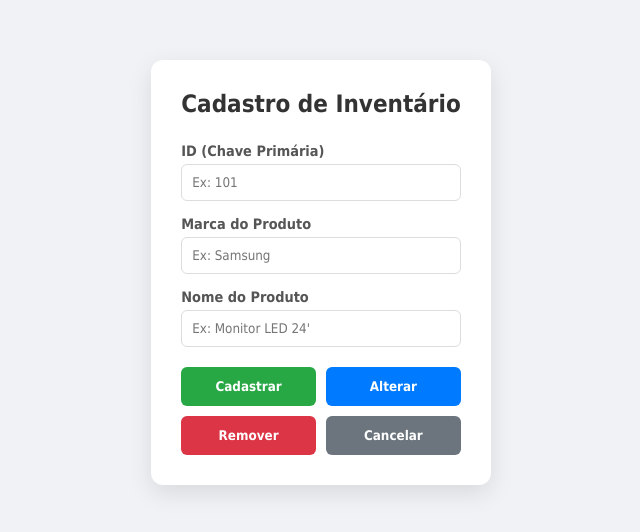
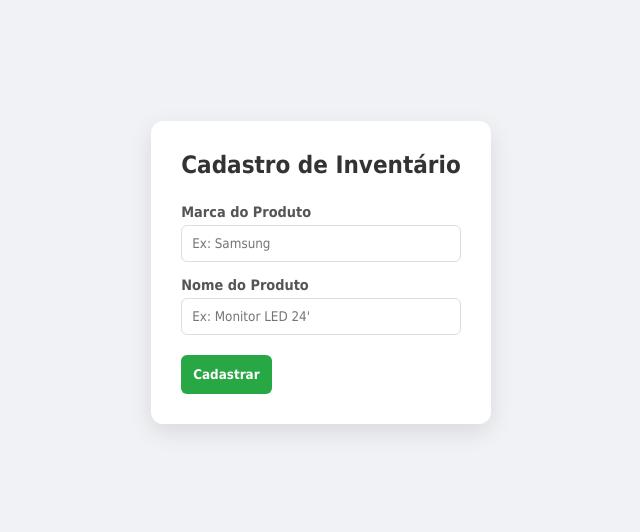
Before and after one commit to arieldreis/task-master-pro, a React (Vite) app in the folder wish_list/: page /formulario in a window 1280 px wide. Shown: the part 128-660 px from the top of the page, without its empty margins (319-959 px from the left). Built offline with nearby package versions, Linux system fonts and the light colour scheme; a web font is replaced by a local one.

Commit message:
Path post conclued at front-end.

```diff
--- a/wish_list/src/App.css
+++ b/wish_list/src/App.css
@@ -53,9 +53,9 @@ h2 {
 
 /* Grid de Botões */
 .button-grid {
-  display: grid;
+  display: flex;
   grid-template-columns: 1fr 1fr; /* Duas colunas */
-  gap: 10px;
+  gap: 20px;
   margin-top: 20px;
 }
 
@@ -69,6 +69,13 @@ h2 {
   transition:
     transform 0.1s,
     filter 0.2s;
+}
+
+/*This class will make the buttons space between them*/
+.space_buttons{
+  display: flex;
+  gap: 10px;
+  margin-left: 20px;
 }
 
 .btn:active {
--- a/wish_list/src/App.jsx
+++ b/wish_list/src/App.jsx
@@ -1,16 +1,65 @@
-import { useState } from 'react';
 import {BrowserRouter, Routes, Route} from 'react-router-dom';
+import {useState} from 'react';
 import './App.css';
 import Formulario from './Formulario';
 import Tabela from './Tabela';
 
 function App(){
+
+  // Objeto produto
+  const produto = {
+    marca: "",
+    nome: ""
+  };
+
+  // UseState
+  const [btnCadastrar, setbtnCadastrar] = useState(true);
+  const [objProduto, setObjProduto] = useState(produto);
+
+  // Obtendo os dados do formulário
+  const ao_digitar = (e) => {
+    setObjProduto({...objProduto, [e.target.name]:e.target.value});
+  };
+
+  // Cadastrar produto
+  const cadastrar = (e) => {
+    e.preventDefault();
+    fetch("http://localhost:8080/cadastrar", {
+      method: "post",
+      body: JSON.stringify(objProduto),
+      headers: {
+        'Content-type':'application/json',
+        'Accept':'application/json'
+      }
+    })
+    .then(response => response.json())
+    .then(retorno_convertido => {
+      if(retorno_convertido.mensagem !== undefined){
+        alert(retorno_convertido.mensagem)
+      }else{
+        alert("Produto Cadastrado com sucesso.")
+      }
+    })
+    .catch(error => {
+      console.log("Erro interno: " + error);
+      alert("Erro interno: " + error)
+    })
+  };
   return (
     <>
       <BrowserRouter>
         <Routes>
-          <Route path='/formulario' element={ <Formulario/> }/>
-          <Route path='/tabela' element={ <Tabela/> }/>
+            <Route path='/formulario'
+            element={
+            <Formulario
+            botao={btnCadastrar}
+            eventoTeclado={ao_digitar}
+            cadastrar={cadastrar}
+            />
+            }
+            />
+
+            <Route path='/tabela' element={ <Tabela/> }/>
         </Routes>
       </BrowserRouter>
     </>
--- a/wish_list/src/Formulario.jsx
+++ b/wish_list/src/Formulario.jsx
@@ -1,38 +1,69 @@
-import React from 'react';
-import './App.css';
+import "./App.css";
 
-const Formulario = () => {
+const Formulario = ({botao, eventoTeclado, cadastrar}) => {
   return (
     <>
       <div className="form-container">
         <h2>Cadastro de Inventário</h2>
 
-        <form action="#" method="POST">
-            <div className="input-group">
+        <form>
+          {/* <div className="input-group">
             <label htmlFor="id_produto">ID (Chave Primária)</label>
-                <input type="number" id="id_produto" name="id_produto" placeholder="Ex: 101" required />
-            </div>
+            <input
+              type="number"
+              id="id_produto"
+              name="id_produto"
+              placeholder="Ex: 101"
+              required
+              onChange={eventoTeclado}
+            />
+          </div> */}
 
           <div className="input-group">
             <label htmlFor="marca">Marca do Produto</label>
-                <input type="text" id="marca" name="marca" placeholder="Ex: Samsung" required />
+            <input
+              type="text"
+              name="marca"
+              placeholder="Ex: Samsung"
+              required
+              onChange={eventoTeclado}
+            />
           </div>
 
           <div className="input-group">
             <label htmlFor="nome">Nome do Produto</label>
-                <input type="text" id="nome" name="nome" placeholder="Ex: Monitor LED 24'" required />
+            <input
+              type="text"
+              name="nome"
+              placeholder="Ex: Monitor LED 24'"
+              required
+              onChange={eventoTeclado}
+            />
           </div>
 
           <div className="button-grid">
-                <button type="submit" className="btn btn-save">Cadastrar</button>
-                <button type="submit" className="btn btn-edit">Alterar</button>
-                <button type="submit" className="btn btn-delete">Remover</button>
-                <button type="reset" className="btn btn-cancel">Cancelar</button>
+            {botao ? (
+              <button type="submit" className="btn btn-save" onClick={cadastrar}>
+                Cadastrar
+              </button>
+            ) : (
+              <div className="space_buttons">
+                <button type="submit" className="btn btn-edit">
+                  Alterar
+                </button>
+                <button type="submit" className="btn btn-delete">
+                  Remover
+                </button>
+                <button type="reset" className="btn btn-cancel">
+                  Cancelar
+                </button>
+              </div>
+            )}
           </div>
         </form>
       </div>
     </>
-  )
-}
+  );
+};
 
-export default Formulario
+export default Formulario;
--- a/wish_list/src/Tabela.jsx
+++ b/wish_list/src/Tabela.jsx
@@ -23,7 +23,7 @@ const Tabela = () => {
 
   return (
     <>
-      <div class="table-wrapper">
+      <div className="table-wrapper">
         <table>
           <thead>
             <tr>
```
Also changed, not shown: 1 other file (tests, documents, lock files or other folders). Lines whose indentation alone changed are shown as unchanged.
